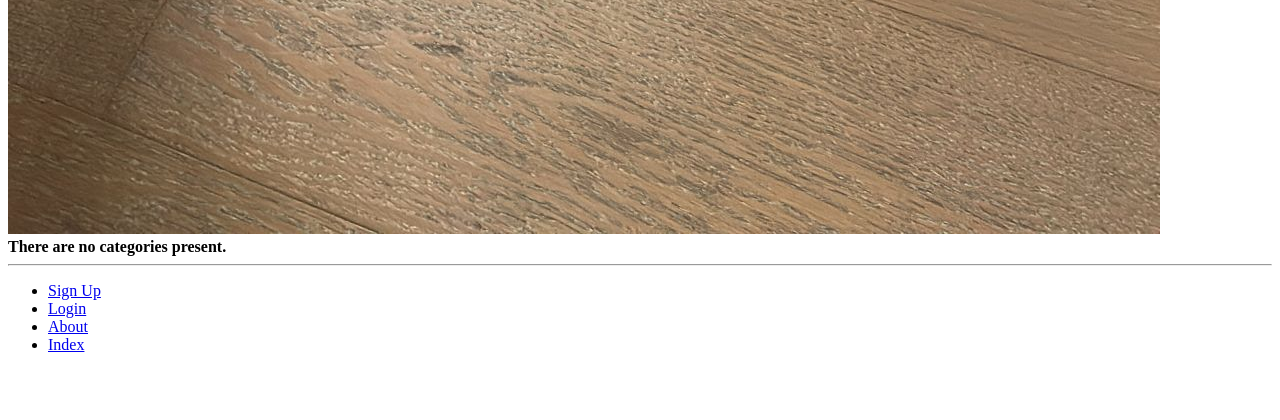
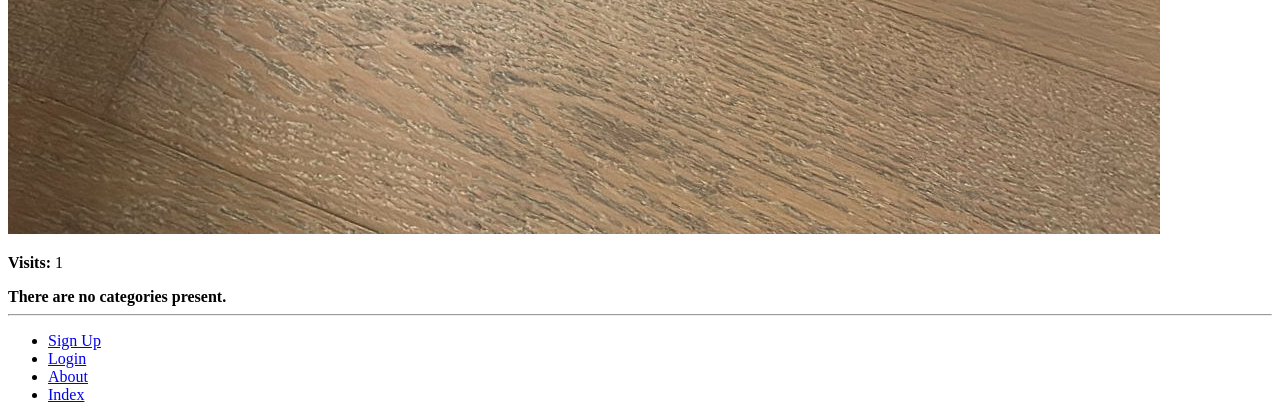
Before and after one commit to yagizsonmez1/tango_with_django_project, a Django app: page /rango/about/ in a window 1280 px wide. Shown: the part 3282-3702 px from the top of the page. Before the commit the page ends 3634 px from the top, so only its background shows below. Run offline with Django 3.2, Linux system fonts and the light colour scheme; data that the repository does not hold is empty.

Commit message:
chapter10

```diff
--- a/rango/views.py
+++ b/rango/views.py
@@ -39,14 +39,14 @@ def index(request):
     context_dict['pages'] = page_list
 
     visitor_cookie_handler(request)
-    context_dict['visits'] = request.session['visits']
-
-    response = render(request, 'rango/index.html', context=context_dict)
-    return response
+    return render(request, 'rango/index.html', context=context_dict)
 
 
 def about(request):
-    return render(request, 'rango/about.html',{})
+    visitor_cookie_handler(request)
+    visits = request.session.get('visits', 1)
+    context_dict = {'visits': visits}
+    return render(request, 'rango/about.html', context=context_dict)
 
 def show_category(request, category_name_slug):
     # Create a context dictionary to pass to the template
--- a/templates/rango/about.html
+++ b/templates/rango/about.html
@@ -18,4 +18,6 @@
     <div>
         <img src="/media/cat.jpg" alt="Picture of a Cat" />
     </div>
+
+    <p><strong>Visits:</strong> {{ visits }}</p>  <!-- Display visit count -->
 {% endblock %}
--- a/templates/rango/index.html
+++ b/templates/rango/index.html
@@ -15,9 +15,6 @@
         {% endif %}
         <strong>{{ boldmessage }}</strong>
     </div>
-
-    <!-- Display the number of visits -->
-    <p>Visits: {{ visits }}</p>
 
     <!-- Most Liked Categories Section -->
     <div>
```
